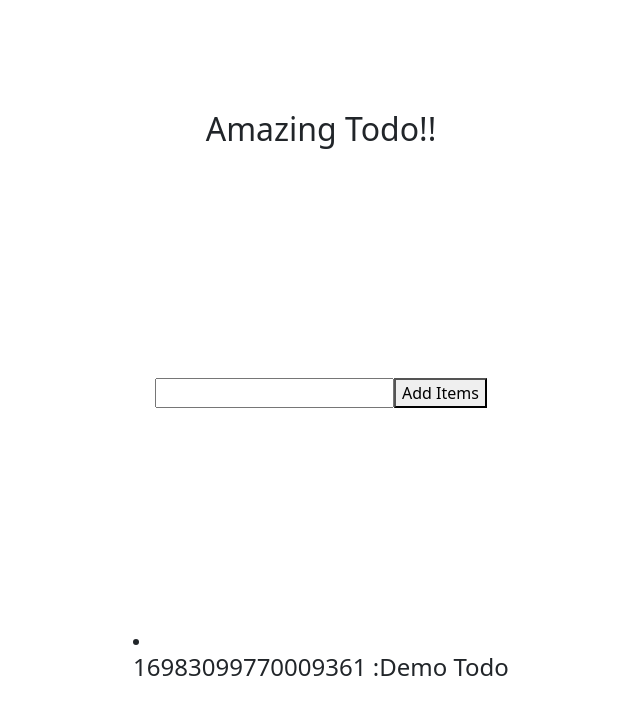
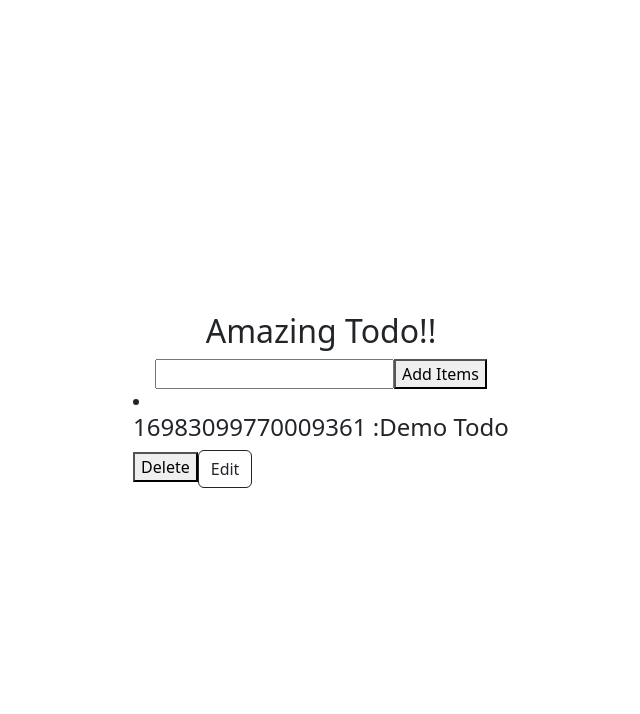
Before and after one commit to adityash97/todo-react, a React (Create React App) app in the folder amazing-todo/: page / in a window 1280 px wide. Shown: the top 714 px of the page, without its empty margins (319-959 px from the left). Built offline with nearby package versions, Linux system fonts and the light colour scheme.

Commit message:
UI update

```diff
--- a/amazing-todo/src/components/TodoHome.js
+++ b/amazing-todo/src/components/TodoHome.js
@@ -20,7 +20,7 @@ export default function TodoHome() {
   ]);
   return (
     <>
-      <div className="d-flex justify-content-center align-items-center   row vh-100 ">
+      <div className="d-flex justify-content-center align-items-center flex-column vh-100 ">
         <h2 className="row d-flex justify-content-center">Amazing Todo!!</h2>
         {/* unidirectional data flow in react */}
         <TodoAdd updateTodo={setTodo} generateUniqueId={generateUniqueId} />
@@ -33,12 +33,12 @@ export default function TodoHome() {
                 <h4>
                   {data.id} :{data.title}
                 </h4>
-                {/* <TodoDelete itemid={data.id} updateTodo={setTodo} />
+                <TodoDelete itemid={data.id} updateTodo={setTodo} />
                   <TodoEdit
                     itemid={data.id}
                     itemtitle={data.title}
                     updateTodo={setTodo}
-                  /> */}
+                  />
               </li>
             ))
           ) : (
```
